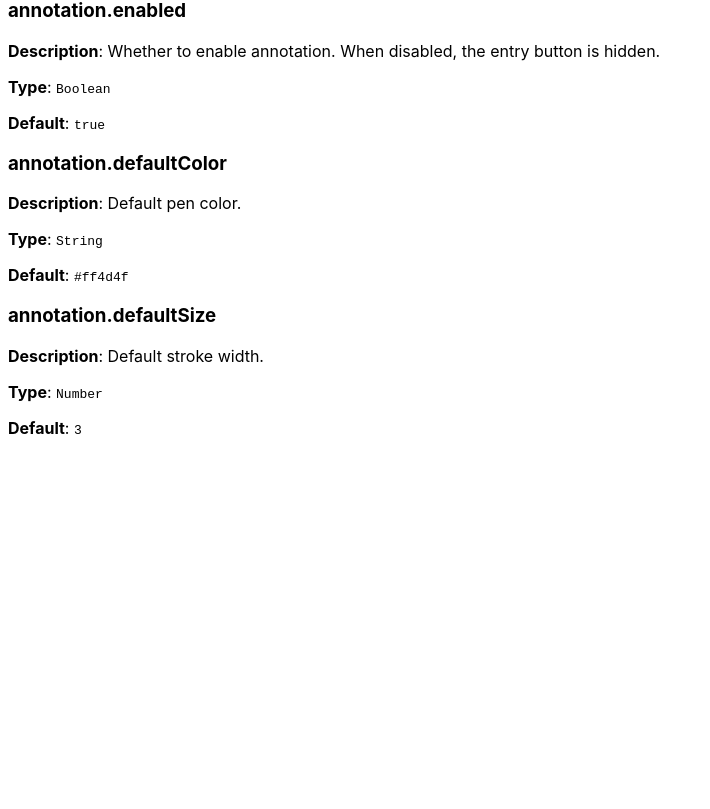
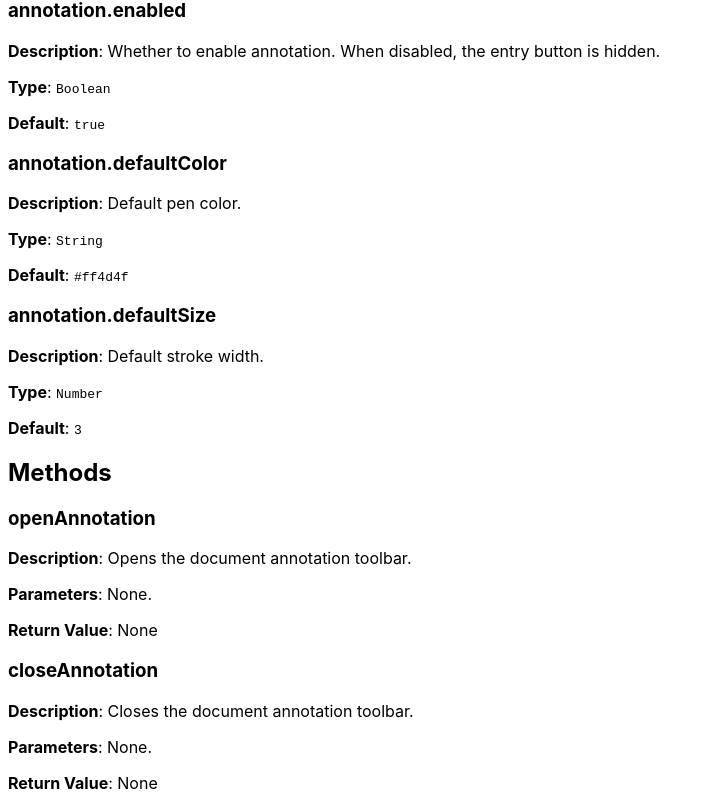
Before and after one commit to umodoc/docs, a Next.js app: page /en/docs/next/annotation in a window 1280 px wide. Shown: the part 1364-2173 px from the top of the page, without its empty margins (0-710 px from the left). Before the commit the page ends 1818 px from the top, so only its background shows below. Built offline with nearby package versions, Linux system fonts and the light colour scheme.

Commit message:
完善文档

```diff
--- a/pages/en/docs/next/annotation.mdx
+++ b/pages/en/docs/next/annotation.mdx
@@ -93,3 +93,21 @@ const defaultOptions = {
 **Type**: `Number`
 
 **Default**: `3`
+
+## Methods
+
+### openAnnotation
+
+**Description**: Opens the document annotation toolbar.
+
+**Parameters**: None.
+
+**Return Value**: None
+
+### closeAnnotation
+
+**Description**: Closes the document annotation toolbar.
+
+**Parameters**: None.
+
+**Return Value**: None
```
Also changed, not shown: pages/cn/docs/next/annotation.mdx (+18 -0 lines).
